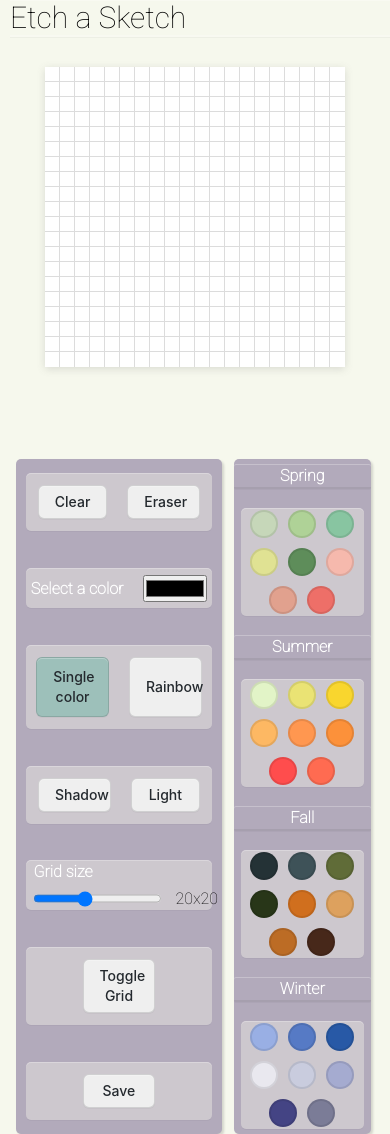
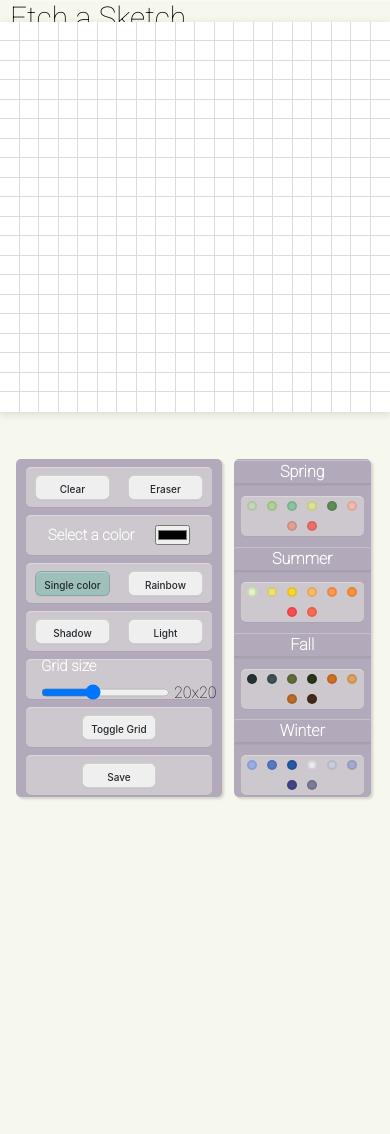
Before and after one commit to apokatastasis1/etch-a-sketch, a plain HTML site: page index.html in a window 390 px wide. After the commit the page ends 844 px from the top, so only its background shows below. Drawn offline with nearby package versions, Linux system fonts and the light colour scheme.

Commit message:
Edited media queries

```diff
--- a/styles.css
+++ b/styles.css
@@ -193,23 +193,6 @@ label{
 }
 
 
-.right-side{
-
-    position: relative;
-    flex-direction: column;
-    align-items: flex-start;
-    justify-content: center;
-
-    height: 80vh;
-    width: 250px;
-    gap: 8px;
-
-    border-radius: 5px;
-    box-shadow: rgba(0, 0, 0, 0.15) 1.95px 1.95px 2.6px;
-    background-color: #B2AABB;
-
-}
-
 
 .section .centeredBtn{
     margin-left: auto;
@@ -404,26 +387,57 @@ label{
 
     .grid-container{
         margin-top: -400px;
-        width: 300px;
-        height: 300px;
+        width: 390px;
+        height: 390px;
     }
     .side{
         top:50vh;
         right: 43vw;
         width: 53vw;
-        padding: 0;
+        padding: 8px 0 ;
         margin: 0;
+        height: 40vh;
     }
     .season-panel{
         left: 60vw;
         width:35vw ;
+        padding: 0;
+        height: 40vh;
 
     }
     .season{
         padding: 3px;
     }
+
     .section{
-        padding: 2px;
+        height: 12px;
+    }
+    .season.section{
+        padding: 5px ;
+
+    }
+    .color{
+        width: 10px;
+        height: 10px;
+    }
+    .btn{
+        max-height: 25px;
+        font-size: 10px;
+        padding: 3px 5px;
+
+        margin: auto;
+    }
+
+    label{
+        font-size: 15px;
+    }
+
+    .range-slider{
+        gap: 4px;
+    }
+    #color-pick{
+        width: 20%;
+        height: 65%;
     }
 
   }
```
